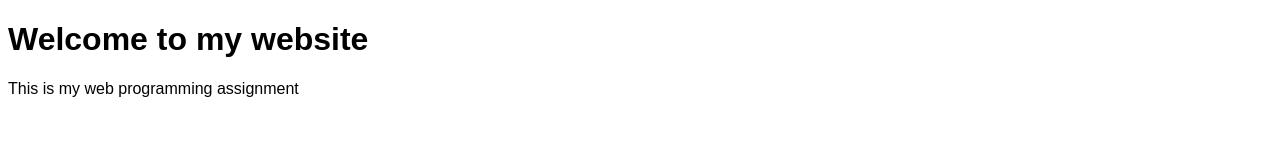
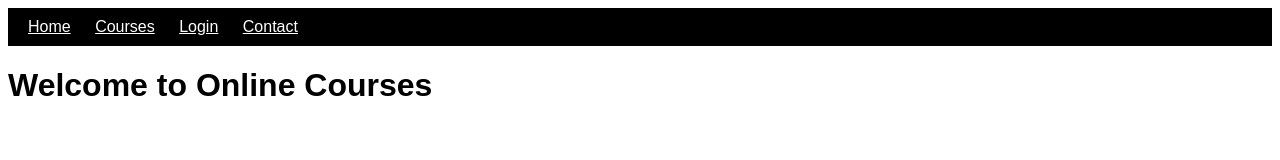
Before and after one commit to sreesha18/wp-assignment, a plain HTML site: page index.html in a window 1280 px wide. Drawn offline with Linux system fonts and the light colour scheme.

Commit message:
Update index.html

```diff
--- a/index.html
+++ b/index.html
@@ -1,11 +1,20 @@
 <!DOCTYPE html>
 <html>
 <head>
-<title>My Website</title>
+<title>Course Website</title>
 <link rel="stylesheet" href="styles.css">
 </head>
+
 <body>
-<h1>Welcome to my website </h1>
-<p>This is my web programming assignment</p>
+
+<nav>
+<a href="index.html">Home</a>
+<a href="courses.html">Courses</a>
+<a href="login.html">Login</a>
+<a href="contact.html">Contact</a>
+</nav>
+
+<h1>Welcome to Online Courses</h1>
+
 </body>
 </html>
```
